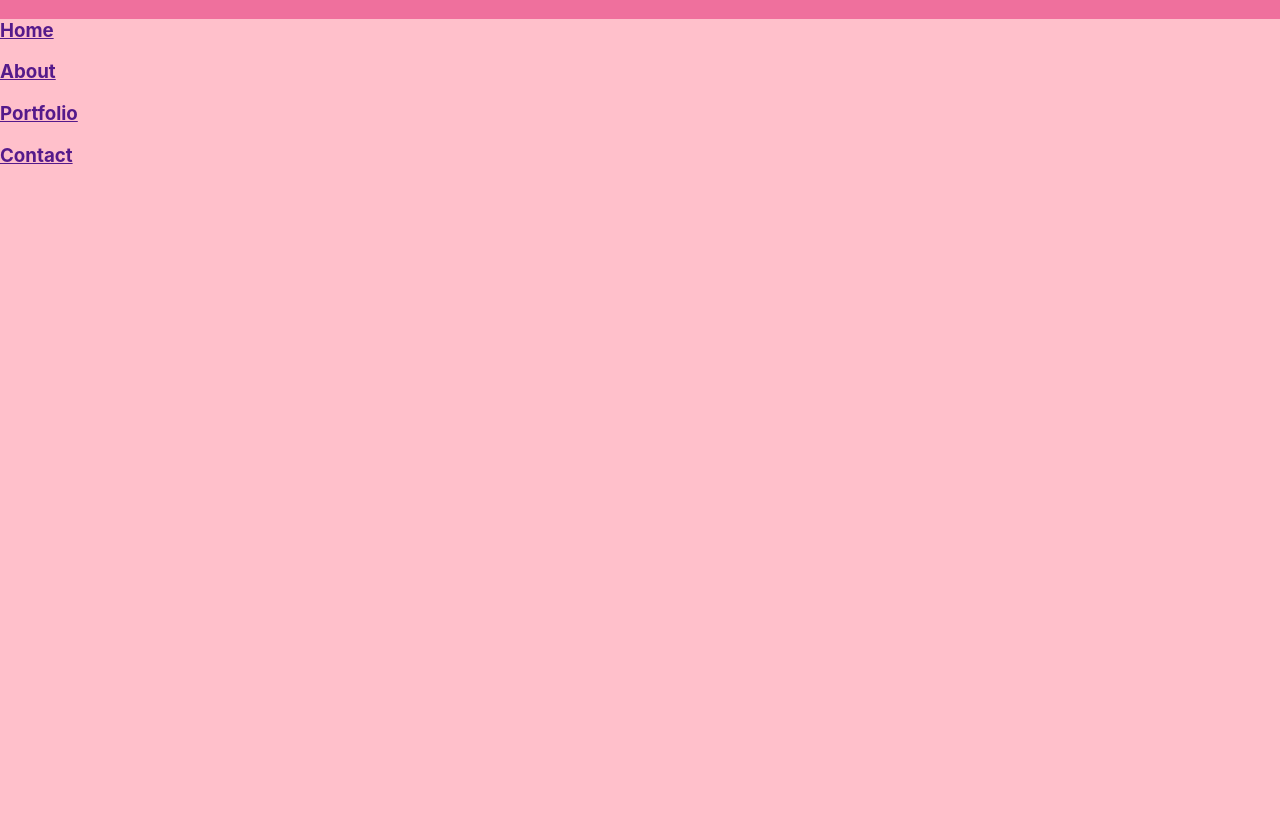
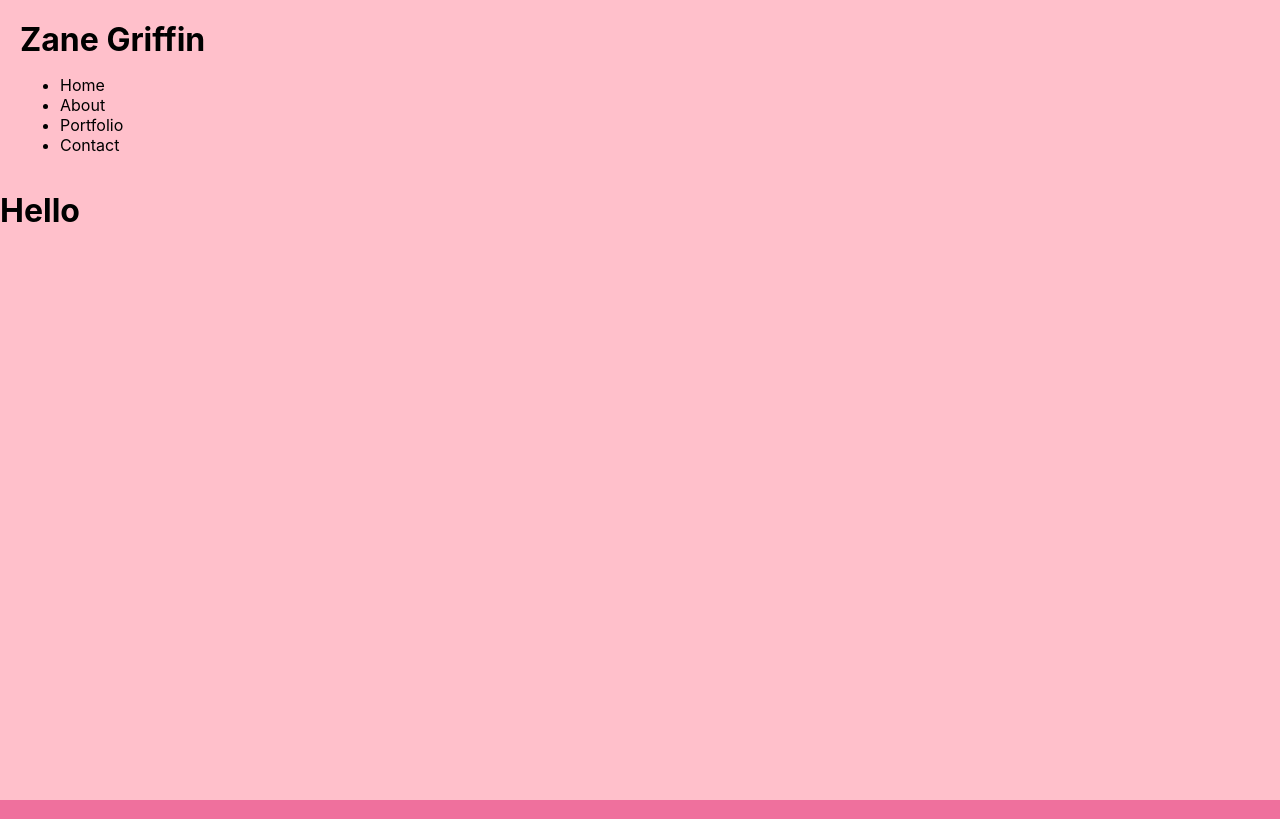
Before and after one commit to zanegriffin/zane-griffin-portfolio, a React (Create React App) app: page /profile/about in a window 1280 px wide. Built offline with nearby package versions, Linux system fonts and the light colour scheme.

Commit message:
fixed broken links, nested switch should animate properly

```diff
--- a/src/App.js
+++ b/src/App.js
@@ -8,13 +8,12 @@ import Profile from './components/Profile'
 function App() {
 
  const [currentPage, setCurrentPage] = useState('.landing')
-
-
+console.log(currentPage)
   return (
     <div className="App" onbeforeunload="HandleBackFunctionality()">
           <Switch>
-            <Route exact path='/' render={(rp) => <Landing {...rp}/>} />
-            <Route  path='/profile' render={(rp) => <Profile {...rp} currentPage={currentPage} setCurrentPage={setCurrentPage} />} />
+            <Route exact path='/' render={(rp) => <Landing {...rp} setCurrentPage={setCurrentPage}/>} />
+            <Route path='/profile' render={(rp) => <Profile {...rp} currentPage={currentPage} setCurrentPage={setCurrentPage} />} />
           </Switch>
     </div>
   );
--- a/src/App.scss
+++ b/src/App.scss
@@ -37,7 +37,7 @@ html, body {
 }
 
 .entry{
-    animation: 500ms linear 0s 1 slideInFromLeft;
+    animation: slide-in-from-left 500ms linear ;
 }
 
 @keyframes exit-down{
@@ -47,12 +47,12 @@ html, body {
         transition: opacity 1s ease;
     }
     100%{
-        transform: translateY(-100%);
+        transform: translateY(100%);
         opacity: 0;
     }
 }
 
-@keyframes slideInFromLeft {
+@keyframes slide-in-from-left {
     0% {
       transform: translateX(-100%);
     }
--- a/src/components/About.js
+++ b/src/components/About.js
@@ -1,12 +1,16 @@
-import React from 'react'
+import React, {useEffect} from 'react'
 
 const About = (props) => {
+    useEffect(() => {
+        settingState()
+   }, [])
 
+   const settingState = () => {
+       props.setCurrentPage('.about')
+   }
     return(
-        <div className='about'>
-            <div className='links'>
-
-            </div>
+        <div className='about entry'>
+            <h1>Hello</h1>
         </div>
     )
 }
--- a/src/components/Contact.js
+++ b/src/components/Contact.js
@@ -1,13 +1,17 @@
-import React from 'react'
+import React, {useEffect}  from 'react'
 
 
 const Contact = (props) => {
+    useEffect(() => {
+        settingState()
+   }, [])
 
+   const settingState = () => {
+       props.setCurrentPage('.contact')
+   }
     return(
-        <div className='Contact'>
-            <div className='links'>
-
-            </div>
+        <div className='contact entry'>
+            <h1>Meh</h1>
         </div>
     )
 }
--- a/src/components/Header.js
+++ b/src/components/Header.js
@@ -1,44 +1,64 @@
 import React from 'react'
-import {Link} from 'react-router-dom'
+import './style/Header.scss'
 
 const Header = (props) => {
 
     const toHome = () => {
-        const landing = document.querySelector('.landing')
-        landing.classList.add('exit')
+        const page = document.querySelector('.profile')
+        page.classList.remove('entry')
+        page.classList.add('exit')
         setTimeout(() => {
-            props.history.push('/profile')
+            props.history.push('/')
         }, 1000);
     }
     const toAbout = () => {
-        const landing = document.querySelector('.landing')
-        landing.classList.add('exit')
+        if(props.currentPage === '.about'){
+            return
+        }
+        const page = document.querySelector(props.currentPage)
+        page.classList.remove('entry')
+        page.classList.add('exit')
         setTimeout(() => {
-            props.history.push('/profile')
+            props.history.push('/profile/about')
         }, 1000);
     }
     const toPortfolio = () => {
-        const landing = document.querySelector('.landing')
-        landing.classList.add('exit')
+        if(props.currentPage === '.portfolio'){
+            return
+        }
+        const page = document.querySelector(props.currentPage)
+        console.log('page', page, props.currentPage)
+        page.classList.remove('entry')
+        page.classList.add('exit')
         setTimeout(() => {
-            props.history.push('/profile')
+            props.history.push('/profile/portfolio')
         }, 1000);
     }
     const toContact = () => {
-        const landing = document.querySelector('.landing')
-        landing.classList.add('exit')
+        if(props.currentPage === '.contact'){
+            return
+        }
+        const page = document.querySelector(props.currentPage)
+        page.classList.remove('entry')
+        page.classList.add('exit')
         setTimeout(() => {
-            props.history.push('/profile')
+            props.history.push('/profile/contact')
         }, 1000);
     }
 
     return(
         <div className='header'>
+            <h1>Zane Griffin</h1>
             <div className='links'>
-                <Link><h3>Home</h3></Link>
-                <Link><h3>About</h3></Link>
-                <Link><h3>Portfolio</h3></Link>
-                <Link><h3>Contact</h3></Link>
+                <ul>
+                    <li onClick={() => toHome()}>Home</li>
+                    <li onClick={() => toAbout()}>About</li>
+                    <li onClick={() => toPortfolio()}>Portfolio</li>
+                    <li onClick={() => toContact()}>Contact</li>
+                </ul>
+            </div>
+            <div className='mobile'>
+
             </div>
         </div>
     )
--- a/src/components/Landing.js
+++ b/src/components/Landing.js
@@ -1,4 +1,4 @@
-import React from 'react'
+import React, {useEffect} from 'react'
 import Typewriter from 'typewriter-effect'
 import {FontAwesomeIcon} from '@fortawesome/react-fontawesome'
 import {faChevronCircleDown} from '@fortawesome/free-solid-svg-icons'
@@ -6,11 +6,19 @@ import './style/Landing.scss'
 
 const Landing = (props) => {
 
+    useEffect(() => {
+         settingState()
+    }, [])
+
+    const settingState = () => {
+        props.setCurrentPage('.landing')
+    }
+
     const handleClick = () => {
         const landing = document.querySelector('.landing')
         landing.classList.add('exit')
         setTimeout(() => {
-            props.history.push('/profile')
+            props.history.push('/profile/about')
         }, 1000);
     }
 
--- a/src/components/Portfolio.js
+++ b/src/components/Portfolio.js
@@ -1,10 +1,16 @@
-import React from 'react'
+import React, {useEffect}  from 'react'
 
 const Portfolio = (props) => {
+    useEffect(() => {
+        settingState()
+   }, [])
 
+   const settingState = () => {
+       props.setCurrentPage('.portfolio')
+   }
     return(
-        <div className='about'>
-
+        <div className='portfolio entry'>
+            <h1>Goodbye</h1>
         </div>
     )
 }
--- a/src/components/Profile.js
+++ b/src/components/Profile.js
@@ -10,11 +10,11 @@ import './style/Profile.scss'
 const Profile = (props) => {
     return(
         <div className='profile entry'>
-            <Header currentPage={props.currentPage} setCurrentPage={props.setCurrentPage} />
+            <Header {...props} currentPage={props.currentPage} setCurrentPage={props.setCurrentPage} />
             <Switch>
-                <Route exact path='profile/about' render={() => <About />} />
-                <Route exact path='profile/portfolio' render={() => <Portfolio />} />
-                <Route exact path='profile/contact' render={() => <Contact />} />
+                <Route exact path='/profile/about' render={() => <About setCurrentPage={props.setCurrentPage} />} />
+                <Route exact path='/profile/portfolio' render={() => <Portfolio setCurrentPage={props.setCurrentPage} />} />
+                <Route exact path='/profile/contact' render={() => <Contact  setCurrentPage={props.setCurrentPage} />} />
             </Switch>
         </div>
     )
--- a/src/components/Services.js
+++ b/src/components/Services.js
@@ -1,9 +1,15 @@
-import React from 'react'
+import React, {useEffect}  from 'react'
 
 const Services = (props) => {
+    useEffect(() => {
+        settingState()
+   }, [])
 
+   const settingState = () => {
+       props.setCurrentPage('.services')
+   }
     return(
-        <div className='services'>
+        <div className='services entry'>
             <div className='links'>
 
             </div>
--- /dev/null
+++ b/src/components/style/Header.scss
@@ -0,0 +1,3 @@
+.header{
+    padding: 20px;
+}
--- a/src/components/style/Profile.scss
+++ b/src/components/style/Profile.scss
@@ -7,12 +7,3 @@
         margin: 0;
     }
 }
-
-@keyframes slideInFromLeft {
-    0% {
-      transform: translateX(-100%);
-    }
-    100% {
-      transform: translateX(0);
-    }
-}
```
Also changed, not shown: 1 other file (tests, documents, lock files or other folders).
